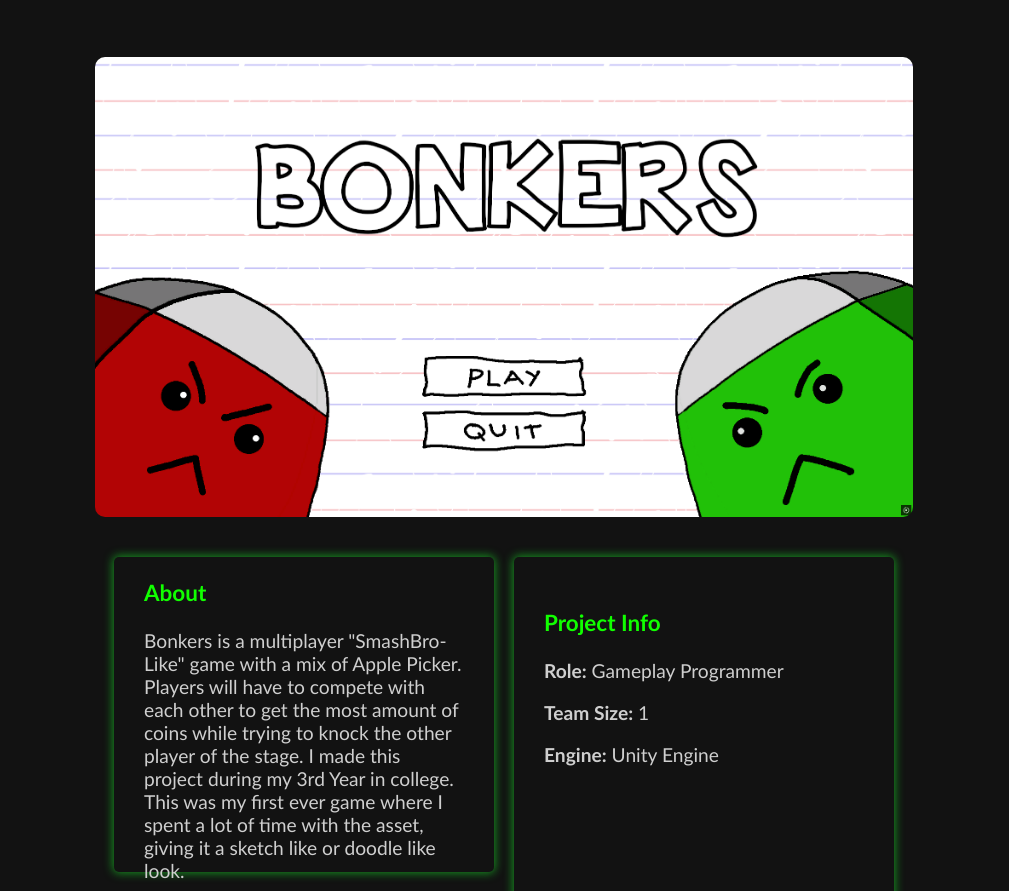
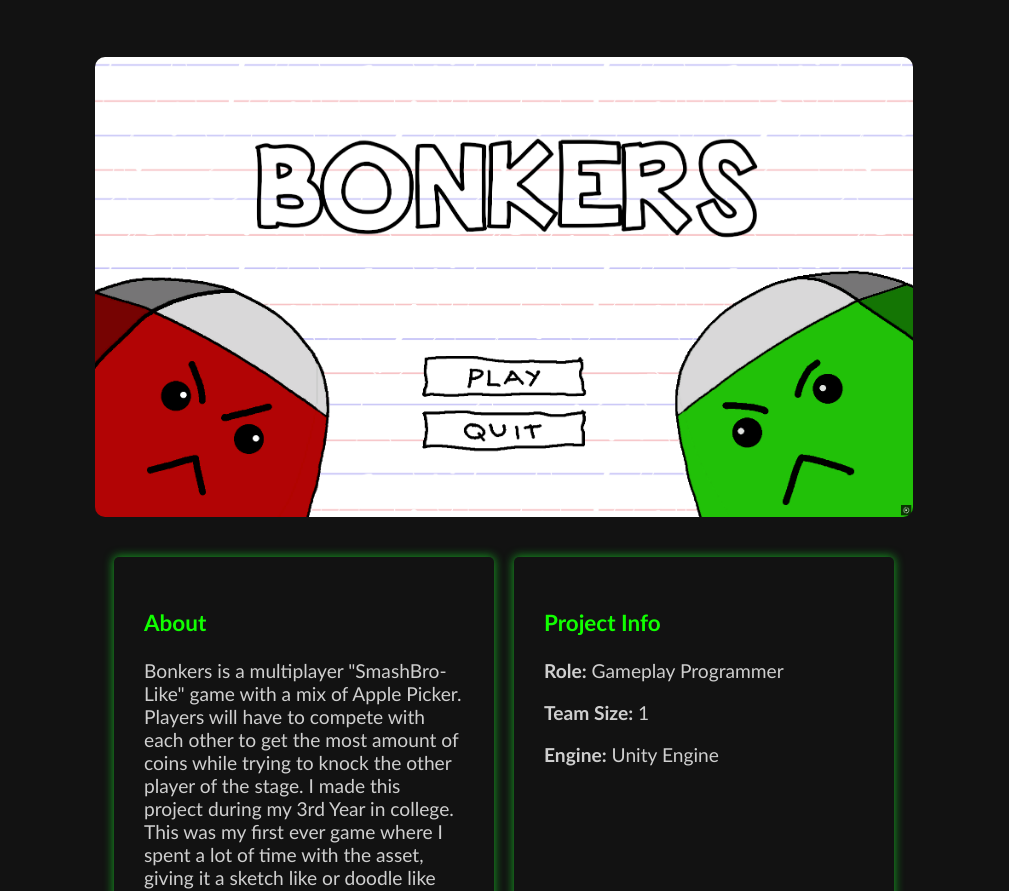
Before and after one commit to Ch1ken14/WebTest, a plain HTML site: page GameProject.html in a window 1280 px wide. Shown: the part 82-973 px from the top of the page, without its empty margins (136-1145 px from the left). Drawn offline with Linux system fonts and the light colour scheme.

Commit message:
Update GamePage.css

```diff
--- a/GamePage.css
+++ b/GamePage.css
@@ -84,7 +84,7 @@ img{
 .about-info .project_about{
     min-width: 240px;
     max-width: 320px;
-    padding: 0px 30px 30px 30px;
+    padding:30px 30px 30px 30px;
     margin: 10px 10px ;
     box-shadow: 0px 0px 10px 1px #179520;
     border-radius: 5px;
```
